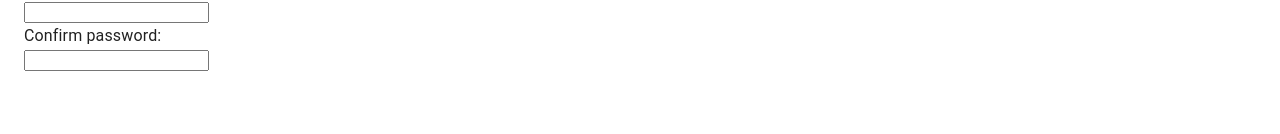
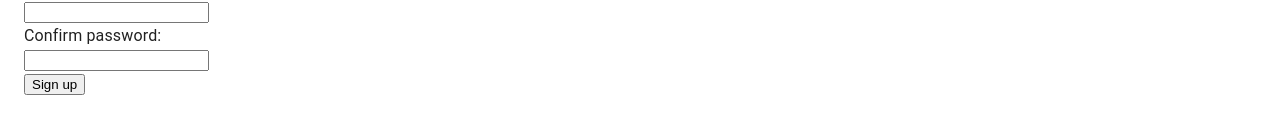
Before and after one commit to adamman722/template-reactjs, a React (Create React App) app: page /Testing in a window 1280 px wide. Shown: the part 256-390 px from the top of the page. Built offline with nearby package versions, Linux system fonts and the light colour scheme.

Commit message:
small change

```diff
--- a/src/components/testingGround/Form.jsx
+++ b/src/components/testingGround/Form.jsx
@@ -33,6 +33,9 @@ function Form() {
             id="user_confirm_password"
           />
         </div>
+        <div>
+          <button type="submit">Sign up</button>
+        </div>
       </form>
     </div>
   );
```
